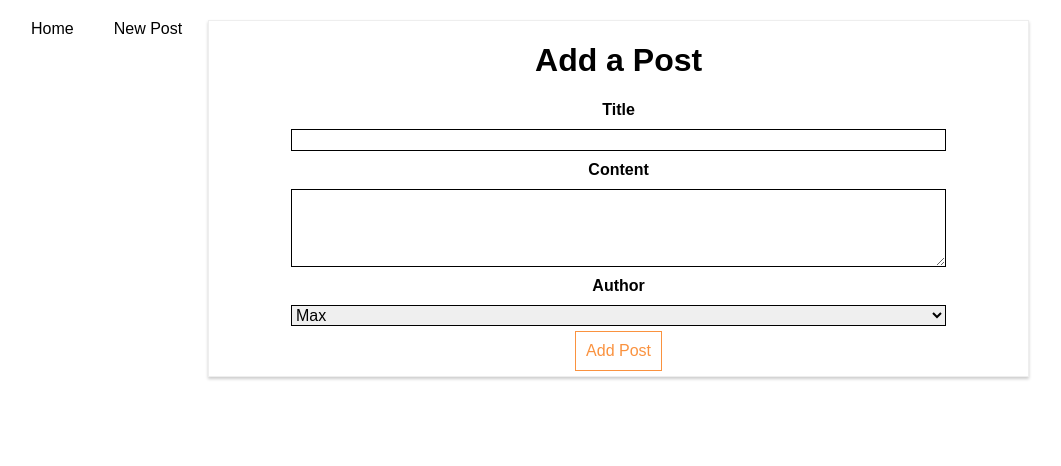
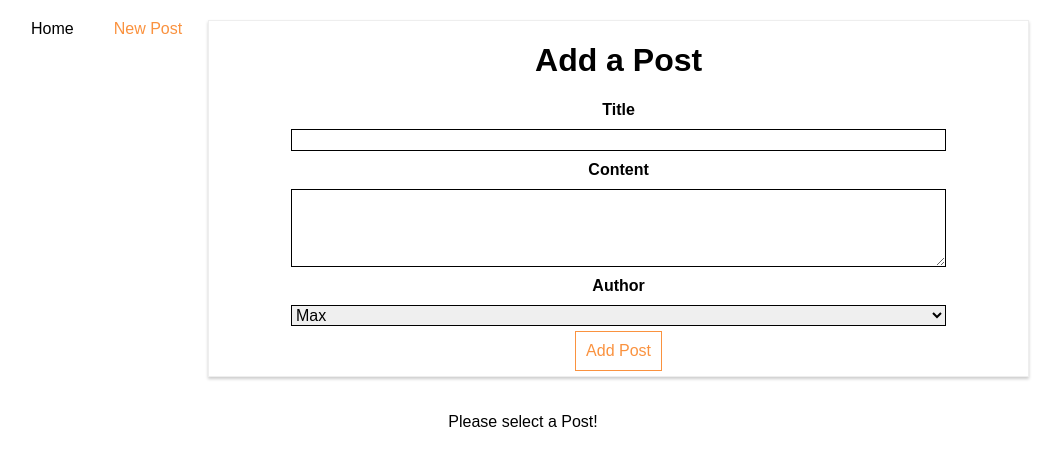
Before and after one commit to heatherpark/react-routing, a React (Create React App) app: page /new-post in a window 1280 px wide. Shown: the top 466 px of the page, without its empty margins (117-1178 px from the left). Built offline with nearby package versions, Linux system fonts and the light colour scheme; no server answers.

Commit message:
Update routing for full post

```diff
--- a/src/containers/Blog/Blog.css
+++ b/src/containers/Blog/Blog.css
@@ -17,6 +17,7 @@
 }
 
 .Blog a:hover,
-.Blog a:active {
+.Blog a:active,
+.Blog a.active {
     color: #fa923f;
 }
--- a/src/containers/Blog/Blog.js
+++ b/src/containers/Blog/Blog.js
@@ -1,9 +1,10 @@
 import React, { Component } from 'react';
-import { Route, Link } from 'react-router-dom';
+import { Route, NavLink } from 'react-router-dom';
 
 import './Blog.css';
 import Posts from './Posts/Posts';
 import NewPost from './NewPost/NewPost';
+import FullPost from './FullPost/FullPost';
 
 class Blog extends Component {
     render () {
@@ -12,13 +13,14 @@
                 <header>
                     <nav>
                         <ul>
-                            <li><Link to="/">Home</Link></li>
-                            <li><Link to="/new-post">New Post</Link></li>
+                            <li><NavLink to="/" exact>Home</NavLink></li>
+                            <li><NavLink to="/new-post">New Post</NavLink></li>
                         </ul>
                     </nav>
                 </header>
                 <Route path="/" exact component={Posts} />
                 <Route path="/new-post" component={NewPost} />
+                <Route path="/:id" exact component={FullPost} />
             </div>
         );
     }
--- a/src/containers/Blog/FullPost/FullPost.js
+++ b/src/containers/Blog/FullPost/FullPost.js
@@ -8,10 +8,10 @@
         loadedPost: null
     }
 
-    componentDidUpdate () {
-        if ( this.props.id ) {
+    componentDidMount () {
+        if ( this.props.match.params.id ) {
             if ( !this.state.loadedPost || (this.state.loadedPost && this.state.loadedPost.id !== this.props.id) ) {
-                axios.get( '/posts/' + this.props.id )
+                axios.get( '/posts/' + this.props.match.params.id )
                     .then( response => {
                         // console.log(response);
                         this.setState( { loadedPost: response.data } );
--- a/src/containers/Blog/Posts/Posts.js
+++ b/src/containers/Blog/Posts/Posts.js
@@ -1,5 +1,6 @@
 import React, { Component } from 'react';
 import axios from '../../../axios';
+import { Link } from 'react-router-dom';
 
 import Post from '../../../components/Post/Post';
 import './Posts.css';
@@ -35,11 +36,16 @@
         let posts = <p style={{ textAlign: 'center' }}>Something went wrong!</p>;
         if (!this.state.error) {
             posts = this.state.posts.map(post => {
-                return <Post
-                    key={post.id}
-                    title={post.title}
-                    author={post.author}
-                    clicked={() => this.postSelectedHandler(post.id)} />;
+                return (
+                    <Link
+                        to={'/' + post.id}
+                        key={post.id}>
+                        <Post
+                            title={post.title}
+                            author={post.author}
+                            clicked={() => this.postSelectedHandler(post.id)} />
+                    </Link>
+                );
             });
         }
 
```
